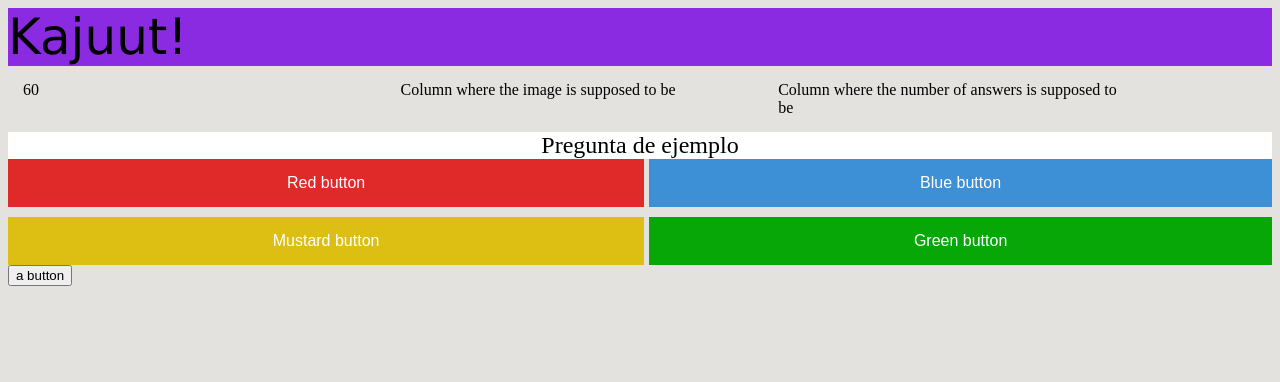
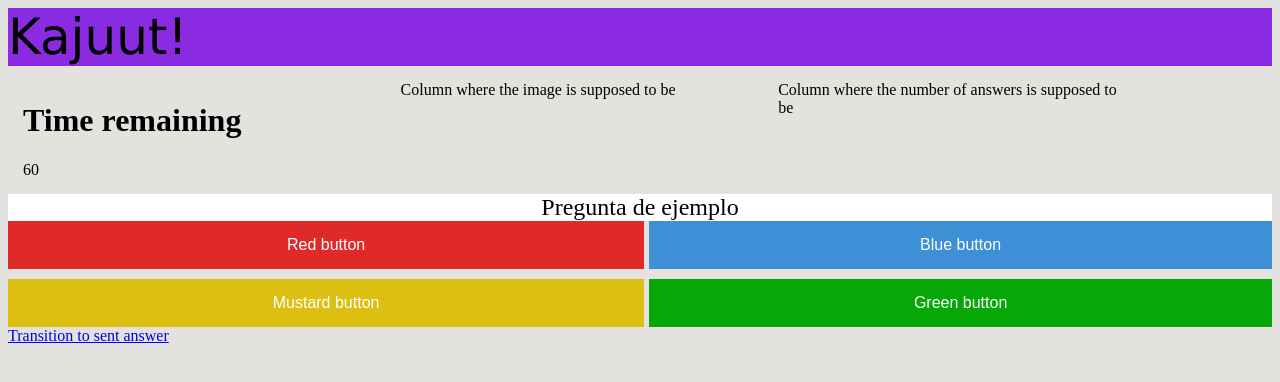
Before and after one commit to tomasSabao/tomasSabao.github.io, a plain HTML site: page index.html in a window 1280 px wide. Drawn offline with Linux system fonts and the light colour scheme.

Commit message:
added answer sent

```diff
--- a/index.html
+++ b/index.html
@@ -16,8 +16,12 @@
 
         <div class="row">
 
-            <div class="column black_font" id = "timer">
-                60
+            <div class="column black_font">
+                <h1>Time remaining</h1>
+                <div id ="timer">
+                    60
+                </div>
+
             </div>
 
             <div class="column black_font">
@@ -55,27 +59,16 @@
         </div>
 
         <div>
-            <button onclick="activate_timer()">
-                    a button
-            </button>
+            <a  href="/response_sent.html">
+                    Transition to sent answer
+            </a>
+
         </div>
 
 
     </body>
 
     <script>
-    function timer_reduce(){
-        var remaining_time = document.getElementById("timer").innerHTML;
-        var time_number = parseInt(remaining_time);
-        time_number--;
-        document.getElementById("timer").innerHTML = time_number;
-    }
-
-    function activate_timer(){
-        for (var i = 0; i<10; i++){
-            setTimeout(timer_reduce,1000);
-        }
-    }
 
 </script>
 </html>
--- a/js/timer.js
+++ b/js/timer.js
@@ -9,8 +9,12 @@ function timer_reduce(){
 }
 
 function activate_timer(){
-    var timer = 60;
-    for (let i =0; i < 60; i++){
-        setTimeout(timer_reduce(),1000);
+    for (let i =0; i < 5; i++){
+        setTimeout(function() {
+            var remaining_time = document.getElementById("timer").innerHTML;
+            var time_number = parseInt(remaining_time);
+            time_number--;
+            document.getElementById("timer").innerHTML = time_number;
+        }, 1000);
     }
 }
```
